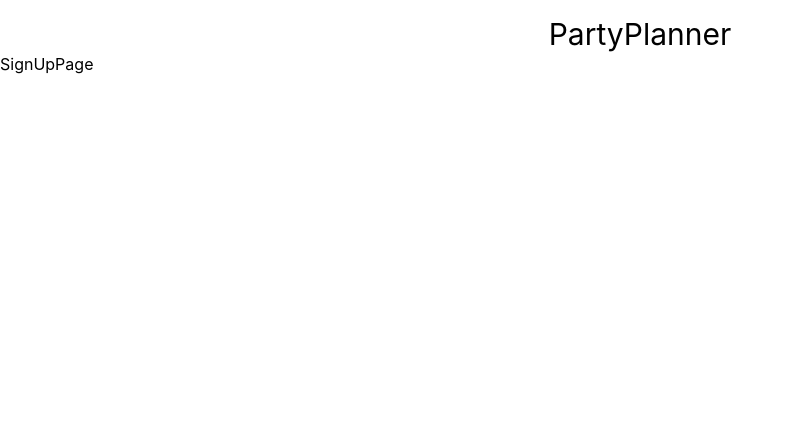
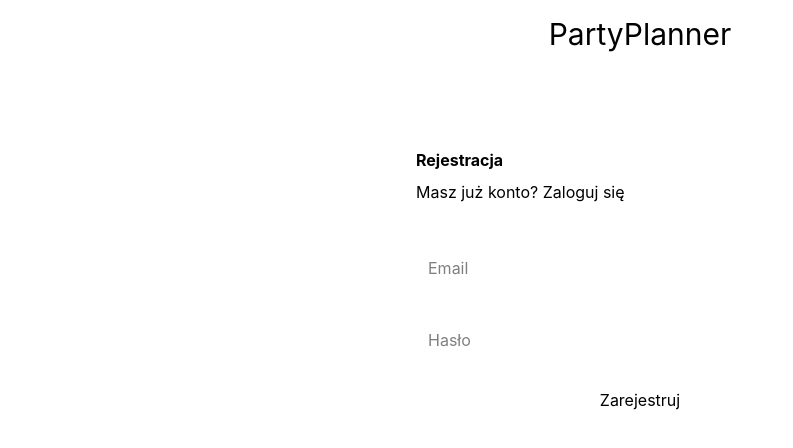
Before and after one commit to AbbathDeath/PartyPlanner, a React app in the folder frontend/: page /signup in a window 1280 px wide. Shown: the top 448 px of the page, without its empty margins (0-793 px from the left). Built offline with nearby package versions, Linux system fonts and the light colour scheme; no server answers; the HTML template or start-up script is replaced by a standard one.

Commit message:
Add AuthContext with Supabase sign up, sign in and sign out

```diff
--- a/frontend/src/App.jsx
+++ b/frontend/src/App.jsx
@@ -1,8 +1,8 @@
-import LoginPage from "./сomponents/LoginPage"
+import SignInPage from "./сomponents/SignInPage"
 
 function App() {
   return (
-    <LoginPage />
+    <SignInPage />
   )
 
 }
--- /dev/null
+++ b/frontend/src/Context/AuthContext.jsx
@@ -0,0 +1,80 @@
+import { createContext, useEffect, useState, useContext } from 'react';
+import { supabase } from './supabaseClient';
+
+const AuthContext = createContext()
+
+export const AuthContextProvider = ({children}) => {
+    const [session, setSession]= useState(undefined);
+
+    //Rejestracja
+
+    const signUpNewUser = async (email, password) => {
+        const { data, error }= await supabase.auth.signUp({
+            email: email,
+            password: password,
+        });
+
+        if (error) {
+            console.error("Coś poszło nie tak podczas rejestracji:", error);
+            return { success: false, error };
+        }
+        return {success: true, data}
+    };
+
+    useEffect(() => {
+        supabase.auth.getSession().then(({data: {session} }) => {
+            setSession(session);
+        });
+
+
+        const {data} = supabase.auth.onAuthStateChange((_event, session) => {
+            setSession(session);
+        });
+
+        return () => data.subscription.unsubscribe()
+
+    }, []);
+
+
+    //Logowanie
+    const signInUser = async(email, password) => {
+        try {
+            const { data, error} = await supabase.auth.signInWithPassword({
+                email: email,
+                password: password
+            });
+
+            if (error) {
+                console.error("Wystąpił problem podczas logowania: ", error);
+                return {success: false, error};
+            }
+
+            return { success: true, data}
+
+        } catch (error) {
+            console.error("Błąd", error);
+            return { success: false, error}
+        }
+    };
+
+
+    // Wyloguj się
+    const signOut = async() => {
+        const { error } = await supabase.auth.signOut();
+
+        if(error) {
+            console.error("Błąd: ", error)
+        }
+    };
+
+    return (
+        <AuthContext.Provider value={{session, signUpNewUser, signInUser, signOut}}>
+            {children}
+        </AuthContext.Provider>
+    );
+
+};
+
+export const UserAuth = () => {
+    return useContext(AuthContext);
+};
--- /dev/null
+++ b/frontend/src/Context/supabaseClient.js
@@ -0,0 +1,6 @@
+import { createClient } from "@supabase/supabase-js";
+
+const supabaseUrl = import.meta.env.VITE_SUPABASE_URL;
+const supabaseAnonKey = import.meta.env.VITE_SUPABASE_ANON_KEY;
+
+export const supabase = createClient(supabaseUrl, supabaseAnonKey);
--- a/frontend/src/main.jsx
+++ b/frontend/src/main.jsx
@@ -1,13 +1,15 @@
 import { StrictMode } from 'react'
 import { createRoot } from 'react-dom/client'
 import './index.css'
-import App from './App.jsx'
 import { RouterProvider } from 'react-router'
- import { router } from './router'
+import { router } from './router'
+import { AuthContextProvider } from './Context/AuthContext.jsx'
 
 createRoot(document.getElementById('root')).render(
   <StrictMode>
     <h1 className="text-center pt-4 text-3xl"> PartyPlanner </h1>
+    <AuthContextProvider>
     <RouterProvider router={router} />
+    </AuthContextProvider>
   </StrictMode>,
 );
--- a/frontend/src/router.jsx
+++ b/frontend/src/router.jsx
@@ -1,12 +1,12 @@
 import {createBrowserRouter } from 'react-router';
 import App from "./App";
 import SignUpPage from './сomponents/SignupPage';
-import LoginPage from './сomponents/LoginPage';
+import SignInPage from './сomponents/SignInPage';
 import Dashboard from './сomponents/Dashboard';
 
 export const router = createBrowserRouter([
     {path: "/", element: <App />},
     {path: "/signup", element: <SignUpPage />},
-    {path: "/login", element: <LoginPage />},
+    {path: "/signin", element: <SignInPage />},
     {path: "/dashboard", element: <Dashboard />},
 ]);
--- a/frontend/src/сomponents/LoginPage.jsx
+++ /dev/null
@@ -1,9 +0,0 @@
-import React from 'react'
-
-const LoginPage = () => {
-    return (
-        <div>LoginPage</div>
-    )
-}
-
-export default LoginPage
--- /dev/null
+++ b/frontend/src/сomponents/SignInPage.jsx
@@ -0,0 +1,9 @@
+import React from 'react'
+
+const SignInPage = () => {
+    return (
+        <div>SignInPage</div>
+    )
+}
+
+export default SignInPage
--- a/frontend/src/сomponents/SignUpPage.jsx
+++ b/frontend/src/сomponents/SignUpPage.jsx
@@ -1,8 +1,69 @@
-import React from 'react'
+import { useState } from 'react';
+import { Link, useNavigate } from 'react-router';
+import { UserAuth } from '../Context/AuthContext';
 
 const SignUpPage = () => {
+    const [email, setEmail] = useState("");
+    const [password, setPassword] = useState("");
+    const [error, setError] = useState("");
+    const [loading, setLoading] = useState("");
+
+    const { session, signUpNewUser } = UserAuth();
+    const navigate = useNavigate()
+    console.log(session);
+    console.log(email. password);
+
+    const handleSignUp = async (e) => {
+        e.preventDefault()
+        setLoading(true)
+
+        try {
+            const result = await signUpNewUser(email, password)
+
+            if(result.success) {
+                navigate('/dashboard')
+            }
+
+        } catch(err) {
+            setError("Błąd");
+        } finally {
+            setLoading(false)
+        }
+
+    };
+
     return (
-        <div>SignUpPage</div>
+        <div>
+            <form onSubmit={handleSignUp} className='max-w-md m-auto pt-24'>
+                <h2 className='font-bold pb-2'>Rejestracja</h2>
+                <p>
+                    Masz już konto? <Link to='/signin'>Zaloguj się</Link>
+                </p>
+
+                <div className='flex flex-col py-4'>
+                    <input onChange={(e) => setEmail(e.target.value)}
+                        placeholder='Email'
+                        className='p-3 mt-6'
+                        type='email'>
+
+                    </input>
+                    <input
+                        onChange={(e) => setPassword(e.target.value)}
+                        placeholder='Hasło'
+                        className='p-3 mt-6'
+                        type='password'>
+                    </input>
+                    <button
+                        type='submit'
+                        disabled={loading}
+                        className='mt-6 w-full'>
+                        Zarejestruj
+                    </button>
+                    {error && <p className="text-red-600 text-center pt-4">{error}</p>}
+                </div>
+
+            </form>
+        </div>
     )
 }
 
```
Also changed, not shown: 1 other file (tests, documents, lock files or other folders).
